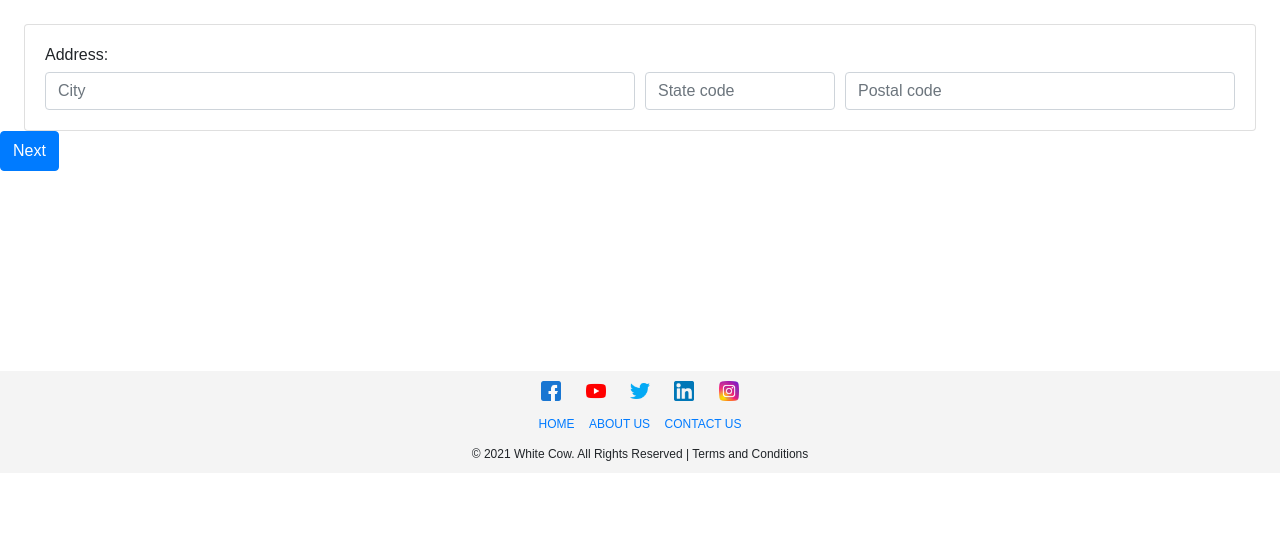
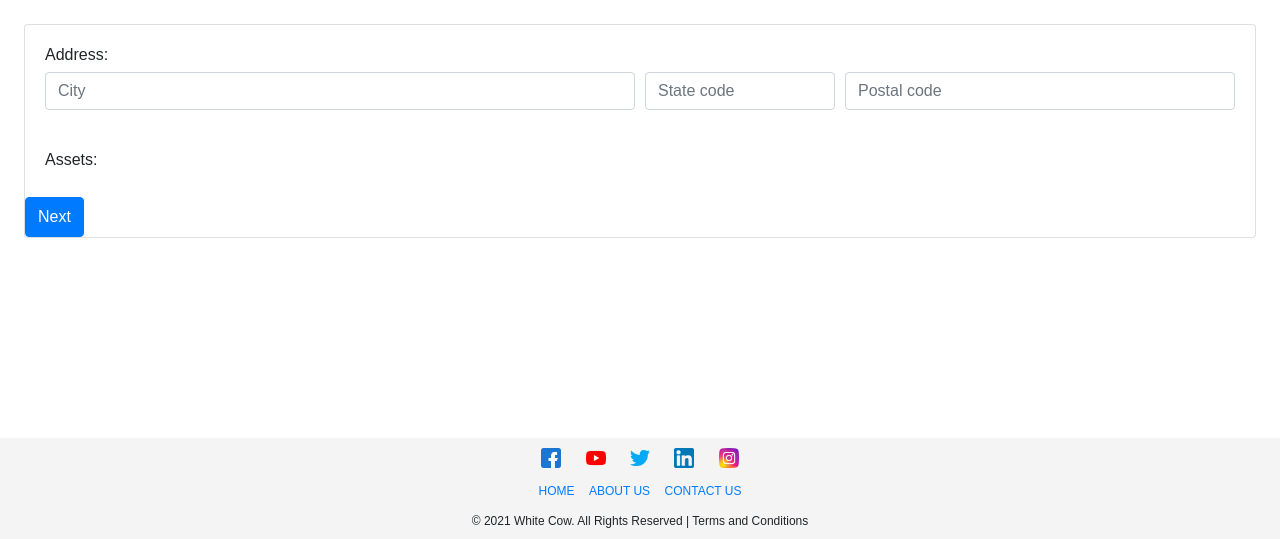
Before and after one commit to ericboss/WhiteCow2, a Django app: page /add-deal/address_assets in a window 1280 px wide. Shown: the part 100-639 px from the top of the page. Run offline with Django 3.2, Linux system fonts and the light colour scheme; a user stored in the database is signed in; tables that the repository leaves empty hold one stand-in row (values such as "Sample post"); some libraries are stand-ins or nearby versions.

Commit message:
updates models.py

```diff
--- a/deal/templates/deal/Views/address_asset.html
+++ b/deal/templates/deal/Views/address_asset.html
@@ -24,6 +24,14 @@
 
     </div>
 
+     <div class="card-body">
+      <p class="h6">Assets:</p>
+      {% comment "for rent" %}
+       {% include 'deal/forms/rent.html' %}
+      {% endcomment %}
+
+
+
 
     </div>
     <input
```
